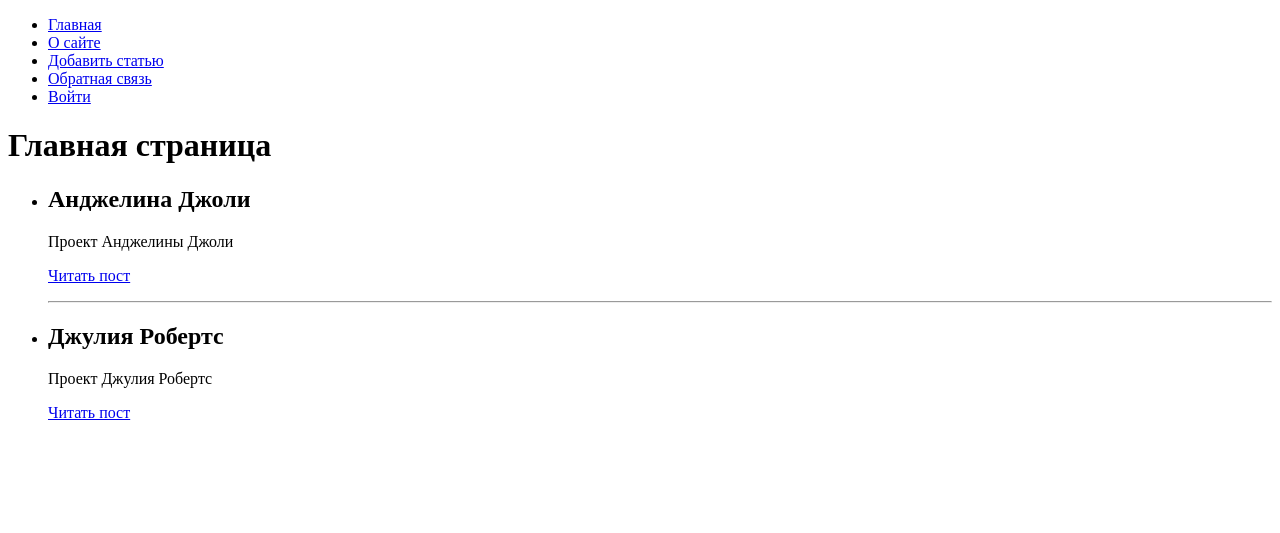
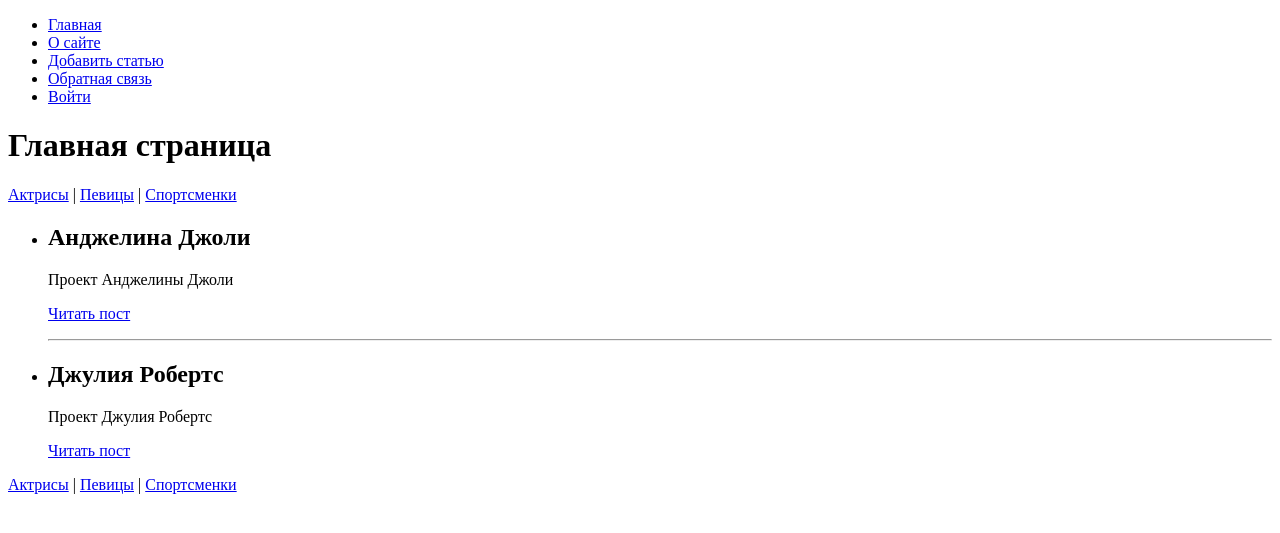
Before and after one commit to 19kubyshko88/Django_Balakirev_course, a Django app: page / in a window 1280 px wide. Shown: the top 533 px of the page. Run offline with Django 4.2, Linux system fonts and the light colour scheme.

Commit message:
#14. Наследование шаблонов (include). Добавление рубрик "влоб" без DRY

```diff
--- a/itclub_site/itclub/templates/itclub/index.html
+++ b/itclub_site/itclub/templates/itclub/index.html
@@ -2,6 +2,11 @@
 
 {% block content %}
     <h1>{{title}}</h1>
+    <nav>
+             <a href="#">Актрисы</a> |
+             <a href="#">Певицы</a> |
+             <a href="#">Спортсменки</a>
+    </nav>
     <ul>
         {% for p in posts %}
             {% if p.is_published %}
@@ -16,4 +21,9 @@
             {% endif %}
         {% endfor %}
     </ul>
+    <nav>
+         <a href="#">Актрисы</a> |
+         <a href="#">Певицы</a> |
+         <a href="#">Спортсменки</a>
+    </nav>
 {% endblock %}
```
